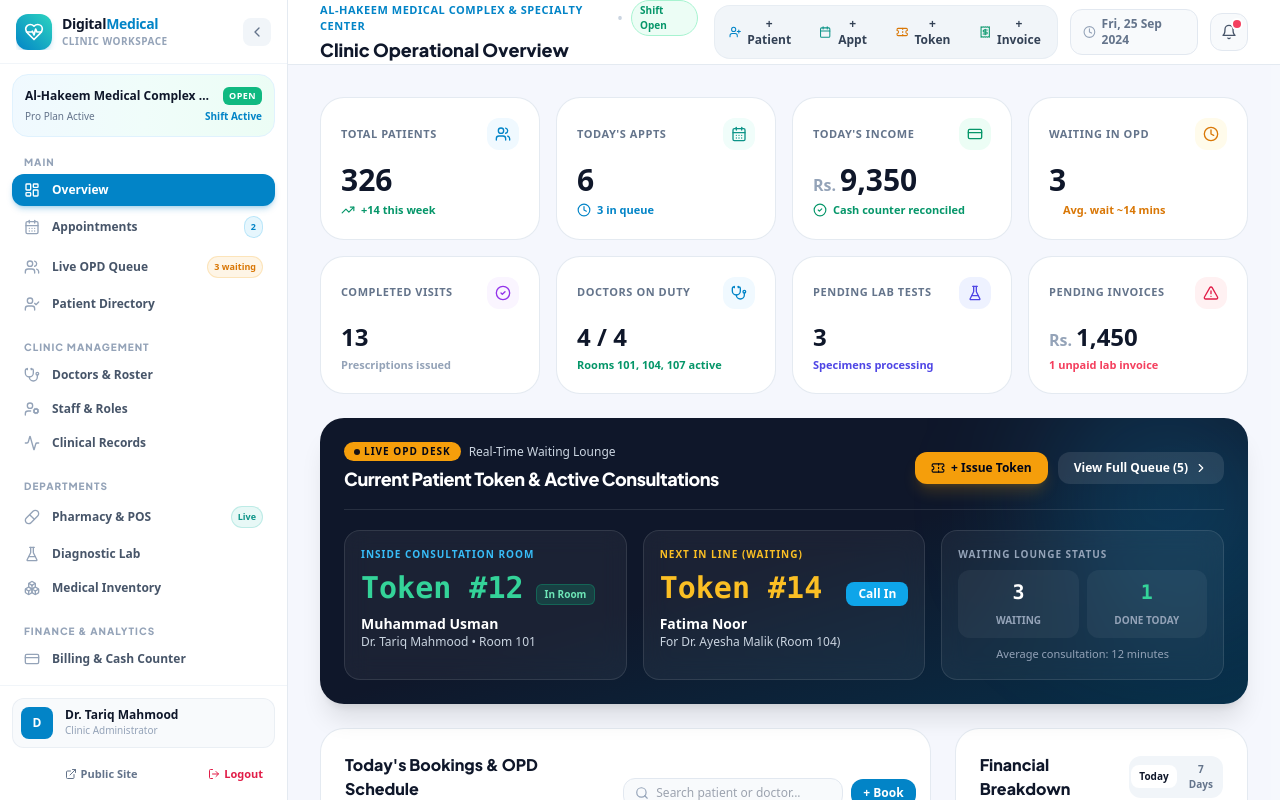
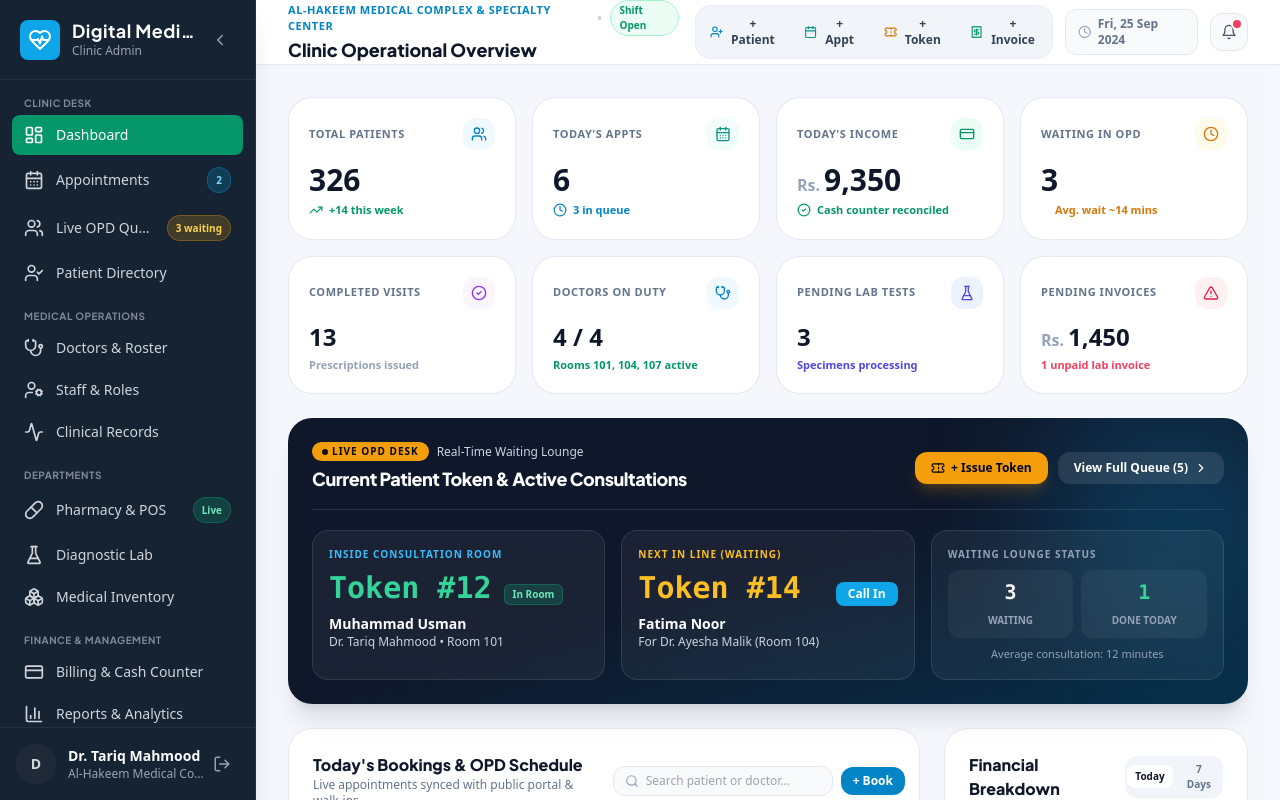
Before and after one commit to MohsenRehman/Digital-Medical, a Next.js app: page /clinic/dashboard in a window 1280 px wide. Shown: the top 800 px of the page. Built offline with nearby package versions, Linux system fonts and the light colour scheme.

Commit message:
feat(ui): redesign clinic sidebar with dark navy theme, active pills, and profile footer

```diff
--- a/app/clinic/dashboard/components/ClinicSidebar.tsx
+++ b/app/clinic/dashboard/components/ClinicSidebar.tsx
@@ -24,9 +24,9 @@ import {
   ChevronLeft,
   ChevronRight,
   HeartPulse,
-  Sparkles,
-  ExternalLink,
+  User,
 } from "lucide-react";
+import clsx from "clsx";
 import { DashboardNavModule } from "../types";
 
 interface ClinicSidebarProps {
@@ -58,11 +58,11 @@ export const ClinicSidebar: React.FC<ClinicSidebarProps> = ({
 }) => {
   const navSections = [
     {
-      title: "MAIN",
+      title: "CLINIC DESK",
       items: [
         {
           id: "overview" as DashboardNavModule,
-          label: "Overview",
+          label: "Dashboard",
           icon: LayoutDashboard,
         },
         {
@@ -70,14 +70,14 @@ export const ClinicSidebar: React.FC<ClinicSidebarProps> = ({
           label: "Appointments",
           icon: CalendarDays,
           badge: appointmentsCount > 0 ? `${appointmentsCount}` : undefined,
-          badgeColor: "bg-sky-500/10 text-sky-600 dark:text-sky-400 border border-sky-500/20",
+          badgeColor: "bg-sky-500/20 text-sky-300 border border-sky-500/30",
         },
         {
           id: "queue" as DashboardNavModule,
           label: "Live OPD Queue",
           icon: Users,
           badge: waitingCount > 0 ? `${waitingCount} waiting` : undefined,
-          badgeColor: "bg-amber-500/10 text-amber-600 dark:text-amber-400 border border-amber-500/20 animate-pulse",
+          badgeColor: "bg-amber-500/20 text-amber-300 border border-amber-500/30 animate-pulse",
         },
         {
           id: "patients" as DashboardNavModule,
@@ -87,7 +87,7 @@ export const ClinicSidebar: React.FC<ClinicSidebarProps> = ({
       ],
     },
     {
-      title: "CLINIC MANAGEMENT",
+      title: "MEDICAL OPERATIONS",
       items: [
         {
           id: "doctors" as DashboardNavModule,
@@ -114,7 +114,7 @@ export const ClinicSidebar: React.FC<ClinicSidebarProps> = ({
           label: "Pharmacy & POS",
           icon: Pill,
           badge: "Live",
-          badgeColor: "bg-teal-500/10 text-teal-600 dark:text-teal-400 border border-teal-500/20",
+          badgeColor: "bg-emerald-500/20 text-emerald-300 border border-emerald-500/30",
         },
         {
           id: "laboratory" as DashboardNavModule,
@@ -129,7 +129,7 @@ export const ClinicSidebar: React.FC<ClinicSidebarProps> = ({
       ],
     },
     {
-      title: "FINANCE & ANALYTICS",
+      title: "FINANCE & MANAGEMENT",
       items: [
         {
           id: "billing" as DashboardNavModule,
@@ -143,21 +143,21 @@ export const ClinicSidebar: React.FC<ClinicSidebarProps> = ({
         },
         {
           id: "subscription" as DashboardNavModule,
-          label: "Clinic Subscription",
+          label: "Subscription Plan",
           icon: ShieldCheck,
           badge: plan.toUpperCase(),
-          badgeColor: "bg-emerald-500/10 text-emerald-600 dark:text-emerald-400 border border-emerald-500/20",
+          badgeColor: "bg-teal-500/20 text-teal-300 border border-teal-500/30",
         },
-      ],
-    },
-    {
-      title: "SYSTEM",
-      items: [
         {
           id: "settings" as DashboardNavModule,
           label: "Clinic Settings",
           icon: Settings,
         },
+      ],
+    },
+    {
+      title: "SUPPORT & SYSTEM",
+      items: [
         {
           id: "notifications" as DashboardNavModule,
           label: "Notifications",
@@ -181,61 +181,42 @@ export const ClinicSidebar: React.FC<ClinicSidebarProps> = ({
 
   return (
     <aside
-      className={`fixed top-0 left-0 bottom-0 z-40 bg-white dark:bg-slate-900 border-r border-slate-200/90 dark:border-slate-800 flex flex-col transition-all duration-300 ${
-        isCollapsed ? "w-20" : "w-72"
-      }`}
+      className={clsx(
+        "fixed top-0 left-0 bottom-0 z-40 bg-[#152332] text-gray-300 shadow-xl flex flex-col transition-all duration-300 border-r border-gray-700/50",
+        isCollapsed ? "w-20" : "w-64"
+      )}
     >
-      {/* Clinic Brand Header */}
-      <div className="h-16 px-4 flex items-center justify-between border-b border-slate-100 dark:border-slate-800 shrink-0">
-        <Link href="/" className="flex items-center gap-2.5 overflow-hidden">
-          <div className="w-9 h-9 rounded-xl bg-gradient-to-tr from-sky-600 to-teal-400 text-white flex items-center justify-center shadow-md shadow-sky-600/20 shrink-0">
-            <HeartPulse className="w-5 h-5" />
+      {/* Brand Header */}
+      <div className="h-20 flex items-center justify-between px-5 border-b border-gray-700/50 shrink-0">
+        <Link href="/" className="flex items-center gap-3 overflow-hidden group">
+          <div className="bg-[#0ea5e9] text-white p-2 rounded-lg shadow-sm shrink-0 group-hover:scale-105 transition-transform">
+            <HeartPulse size={24} />
           </div>
           {!isCollapsed && (
-            <div className="flex flex-col min-w-0">
-              <span className="font-black text-sm text-slate-900 dark:text-white truncate tracking-tight">
-                Digital<span className="text-sky-600 dark:text-sky-400">Medical</span>
-              </span>
-              <span className="text-[10px] text-slate-400 font-semibold tracking-wider uppercase truncate">
-                Clinic Workspace
-              </span>
+            <div className="min-w-0">
+              <h1 className="text-white font-bold text-lg leading-tight tracking-wide truncate">
+                Digital Medical
+              </h1>
+              <p className="text-xs text-gray-400 font-medium truncate">Clinic Admin</p>
             </div>
           )}
         </Link>
 
         <button
           onClick={() => setIsCollapsed(!isCollapsed)}
-          className="w-7 h-7 rounded-lg bg-slate-100 dark:bg-slate-800 hover:bg-slate-200 dark:hover:bg-slate-700 text-slate-500 flex items-center justify-center transition-colors cursor-pointer shrink-0"
+          className="p-1.5 rounded-lg text-gray-400 hover:text-white hover:bg-[#1e3043] transition-colors cursor-pointer shrink-0 hidden md:block"
           title={isCollapsed ? "Expand Sidebar" : "Collapse Sidebar"}
         >
-          {isCollapsed ? <ChevronRight className="w-4 h-4" /> : <ChevronLeft className="w-4 h-4" />}
+          {isCollapsed ? <ChevronRight size={18} /> : <ChevronLeft size={18} />}
         </button>
       </div>
 
-      {/* Clinic Active Tenant Badge */}
-      {!isCollapsed && (
-        <div className="p-3 mx-3 my-2.5 rounded-2xl bg-gradient-to-r from-sky-50 via-teal-50 to-emerald-50 dark:from-sky-950/40 dark:via-slate-800/80 dark:to-teal-950/40 border border-sky-100 dark:border-slate-800 shrink-0">
-          <div className="flex items-center justify-between gap-2">
-            <span className="font-extrabold text-xs text-slate-900 dark:text-white truncate block">
-              {clinicName}
-            </span>
-            <span className="inline-flex items-center gap-1 px-1.5 py-0.5 rounded-md text-[9px] font-black uppercase tracking-wider bg-emerald-500 text-white shrink-0">
-              OPEN
-            </span>
-          </div>
-          <div className="flex items-center justify-between text-[10px] text-slate-500 dark:text-slate-400 mt-1">
-            <span className="capitalize">{plan} Plan Active</span>
-            <span className="text-sky-600 dark:text-sky-400 font-bold">Shift Active</span>
-          </div>
-        </div>
-      )}
-
       {/* Nav Menu Items */}
-      <div className="flex-1 overflow-y-auto px-3 py-2 space-y-5 scrollbar-thin scrollbar-thumb-slate-200 dark:scrollbar-thumb-slate-800">
+      <div className="flex-1 overflow-y-auto py-4 px-3 flex flex-col gap-4 custom-scrollbar [scrollbar-width:none] [-ms-overflow-style:none] [&::-webkit-scrollbar]:hidden">
         {navSections.map((section) => (
           <div key={section.title} className="space-y-1">
             {!isCollapsed && (
-              <h4 className="px-3 text-[10px] font-black tracking-widest text-slate-400 uppercase">
+              <h4 className="px-3 text-[10px] font-bold tracking-wider text-gray-400/80 uppercase">
                 {section.title}
               </h4>
             )}
@@ -247,28 +228,32 @@ export const ClinicSidebar: React.FC<ClinicSidebarProps> = ({
                   <button
                     key={item.id}
                     onClick={() => setActiveModule(item.id)}
-                    className={`w-full flex items-center gap-3 px-3 py-2 rounded-xl text-xs font-bold transition-all group cursor-pointer ${
+                    className={clsx(
+                      "group flex items-center gap-3 px-3 py-2.5 rounded-lg text-sm font-medium transition-all duration-200 ease-in-out w-full text-left cursor-pointer",
                       isActive
-                        ? "bg-sky-600 text-white shadow-md shadow-sky-600/25"
-                        : "text-slate-600 dark:text-slate-300 hover:bg-slate-100 dark:hover:bg-slate-800/70 hover:text-slate-900 dark:hover:text-white"
-                    } ${isCollapsed ? "justify-center px-0" : ""}`}
+                        ? "bg-[#059669] text-white shadow-sm"
+                        : "hover:bg-[#1e3043] text-gray-300 hover:text-white",
+                      isCollapsed && "justify-center px-0"
+                    )}
                     title={isCollapsed ? item.label : undefined}
                   >
-                    <Icon
-                      className={`w-4 h-4 shrink-0 transition-transform group-hover:scale-110 ${
-                        isActive
-                          ? "text-white"
-                          : "text-slate-400 dark:text-slate-500 group-hover:text-sky-500"
-                      }`}
-                    />
+                    <div
+                      className={clsx(
+                        "shrink-0 transition-transform duration-200",
+                        !isActive && "group-hover:scale-105"
+                      )}
+                    >
+                      <Icon size={20} />
+                    </div>
                     {!isCollapsed && (
                       <>
-                        <span className="flex-1 text-left truncate">{item.label}</span>
+                        <span className="flex-1 truncate">{item.label}</span>
                         {item.badge && (
                           <span
-                            className={`px-1.5 py-0.5 rounded-full text-[9px] font-bold ${
+                            className={clsx(
+                              "px-2 py-0.5 rounded-full text-[10px] font-bold",
                               isActive ? "bg-white/20 text-white" : item.badgeColor
-                            }`}
+                            )}
                           >
                             {item.badge}
                           </span>
@@ -283,55 +268,32 @@ export const ClinicSidebar: React.FC<ClinicSidebarProps> = ({
         ))}
       </div>
 
-      {/* Bottom User Area */}
-      <div className="p-3 border-t border-slate-100 dark:border-slate-800 shrink-0">
-        {!isCollapsed ? (
-          <div className="space-y-2">
-            <div className="flex items-center gap-3 p-2 rounded-xl bg-slate-50 dark:bg-slate-800/60 border border-slate-200/60 dark:border-slate-700/60">
-              <div className="w-8 h-8 rounded-lg bg-sky-600 text-white font-black text-xs flex items-center justify-center shrink-0">
-                {adminName.charAt(0)}
+      {/* Admin Profile & Logout Footer */}
+      <div className="p-4 border-t border-gray-700/50 shrink-0">
+        <div className="flex items-center justify-between">
+          <div className="flex items-center gap-3 min-w-0">
+            <div className="w-10 h-10 rounded-full bg-gray-800 flex items-center justify-center text-gray-300 border-none shrink-0 font-bold text-sm">
+              {adminName ? adminName.charAt(0).toUpperCase() : <User size={20} />}
             </div>
-              <div className="flex-1 min-w-0">
-                <span className="font-extrabold text-xs text-slate-900 dark:text-white truncate block">
-                  {adminName}
-                </span>
-                <span className="text-[10px] text-slate-400 truncate block">
-                  Clinic Administrator
-                </span>
+            {!isCollapsed && (
+              <div className="min-w-0">
+                <p className="text-white text-sm font-bold truncate leading-tight">
+                  {adminName || "Admin"}
+                </p>
+                <p className="text-xs text-gray-400 truncate leading-tight mt-0.5">
+                  {clinicName || "Clinic Admin"}
+                </p>
               </div>
+            )}
           </div>
-
-            <div className="flex items-center gap-1.5 pt-1">
-              <Link
-                href="/"
-                target="_blank"
-                className="flex-1 flex items-center justify-center gap-1 py-1.5 rounded-lg text-[11px] font-bold text-slate-500 hover:text-slate-900 dark:hover:text-white hover:bg-slate-100 dark:hover:bg-slate-800 transition-colors"
-              >
-                <ExternalLink className="w-3 h-3" />
-                <span>Public Site</span>
-              </Link>
-
           <button
             onClick={onLogout}
-                className="flex items-center justify-center gap-1 px-3 py-1.5 rounded-lg text-[11px] font-bold text-rose-600 dark:text-rose-400 hover:bg-rose-50 dark:hover:bg-rose-950/40 transition-colors cursor-pointer"
-                title="Logout from clinic desk"
+            className="text-gray-400 hover:text-rose-400 hover:bg-[#1e3043] p-2 rounded-lg transition-colors cursor-pointer shrink-0"
+            title="Log Out"
           >
-                <LogOut className="w-3 h-3" />
-                <span>Logout</span>
+            <LogOut size={18} />
           </button>
         </div>
-          </div>
-        ) : (
-          <div className="flex flex-col items-center gap-2">
-            <button
-              onClick={onLogout}
-              className="w-10 h-10 rounded-xl bg-rose-50 dark:bg-rose-950/40 text-rose-600 dark:text-rose-400 flex items-center justify-center hover:bg-rose-100 transition-colors cursor-pointer"
-              title="Logout"
-            >
-              <LogOut className="w-4 h-4" />
-            </button>
-          </div>
-        )}
       </div>
     </aside>
   );
--- a/app/clinic/dashboard/page.tsx
+++ b/app/clinic/dashboard/page.tsx
@@ -433,12 +433,12 @@ export default function ClinicDashboardPage() {
               className="fixed inset-0 bg-slate-950/60 backdrop-blur-sm"
               onClick={() => setIsMobileMenuOpen(false)}
             />
-            <div className="relative z-10 w-72 h-full bg-white dark:bg-slate-900 shadow-2xl flex flex-col">
-              <div className="p-4 flex items-center justify-between border-b border-slate-100 dark:border-slate-800">
-                <span className="font-black text-sm text-slate-900 dark:text-white">Menu</span>
+            <div className="relative z-10 w-64 h-full bg-[#152332] text-gray-300 shadow-2xl flex flex-col">
+              <div className="p-4 flex items-center justify-between border-b border-gray-700/50">
+                <span className="font-bold text-sm text-white">Menu</span>
                 <button
                   onClick={() => setIsMobileMenuOpen(false)}
-                  className="p-1 rounded-lg text-slate-400"
+                  className="p-1 rounded-lg text-gray-400 hover:text-white"
                 >
                   <X className="w-5 h-5" />
                 </button>
@@ -468,7 +468,7 @@ export default function ClinicDashboardPage() {
         {/* Right Content Workspace */}
         <div
           className={`flex-1 flex flex-col min-w-0 transition-all duration-300 ${
-            isSidebarCollapsed ? "md:ml-20" : "md:ml-72"
+            isSidebarCollapsed ? "md:ml-20" : "md:ml-64"
           }`}
         >
           {/* Topbar */}
```
Lines whose indentation alone changed are shown as unchanged.
